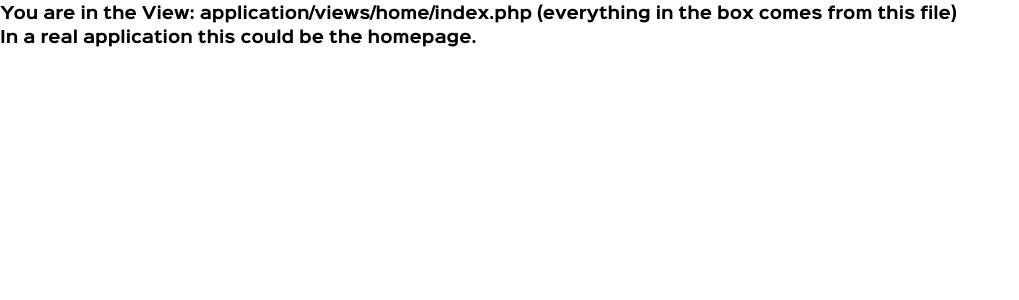
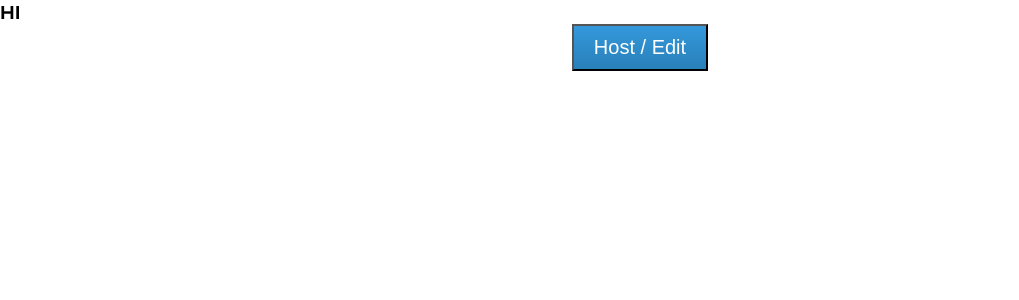
Before and after one commit to daohashi/ticketer, a PHP site: page / in a window 1280 px wide. Shown: the top 300 px of the page, without its empty margins (0-1019 px from the left). Run offline with PHP 8.4, Linux system fonts and the light colour scheme; a stand-in replaces the project's code that opens the database connection; some libraries are stand-ins or nearby versions.

Commit message:
Finished Index Page, Finished User Ticket Page

```diff
--- a/application/views/home/index.php
+++ b/application/views/home/index.php
@@ -1,4 +1,17 @@
-<div class="container">
-    <h2>You are in the View: application/views/home/index.php (everything in the box comes from this file)</h2>
-    <p>In a real application this could be the homepage.</p>
+<div id="Coordinates">
+	HI
 </div>
+<div class="Middle" >
+	<button type="button" class="btn" id="HostButton">Host / Edit</button>
+</div>
+
+<div class="Middle" id="Events">
+	<ul type="none" id="Lists">
+
+	</ul>
+
+</dl>
+</div>
+
+<!-- our JavaScript -->
+    <script src="<?php echo URL; ?>public/js/EntryPage.js"></script>
--- a/public/css/style.css
+++ b/public/css/style.css
@@ -7,6 +7,8 @@ body{
     font-family:SinkinSans;
     line-height:150%;
 }
+
+/*Index Page CSS*/
 
 .btn {
     background: #3498db;
@@ -23,6 +25,8 @@ body{
     font-size: 20px;
     padding: 10px 20px 10px 20px;
     text-decoration: none;
+
+
 }
 
 .btn:hover {
@@ -33,4 +37,75 @@ body{
     background-image: -o-linear-gradient(top, #3cb0fd, #3498db);
     background-image: linear-gradient(to bottom, #3cb0fd, #3498db);
     text-decoration: none;
+    cursor:pointer;
 }
+
+.Middle
+{
+    width:50%;
+    margin-right: auto;
+    margin-left: auto;
+    text-align: center;
+}
+
+#Events
+{
+}
+
+li {
+    border-bottom:1px solid black;
+    padding-bottom:15px;
+    padding-top:15px;
+    margin:2px;
+}
+
+li:hover
+{
+    cursor:pointer;
+}
+
+/*Ticket Page CSS*/
+#eventName,#password,#estimateTime
+{
+
+}
+
+#eventName
+{
+    margin-top:50px;
+    font-size: 250%;
+}
+
+#ticketNumber
+{
+    font-size: 850%;
+    margin-top:15%;
+}
+
+#password
+{
+    margin-top:180px;
+    font-size: 450%;
+    color:#3498db;
+}
+
+#estimateTime
+{
+    margin-top:12%;
+    font-size: 200%;
+}
+
+
+/*Media Query*/
+@media all and (max-width: 480px) {
+    body {
+        font-size: 20px; } }
+@media all and (min-width: 481px) and (max-width: 768px) {
+    body {
+        font-size: 24px; } }
+@media all and (min-width: 769px) and (max-width: 1024px) {
+    body {
+        font-size: 30px; } }
+@media all and (min-width: 1281px) {
+    body {
+        font-size: 20px; } }
--- /dev/null
+++ b/public/js/EntryPage.js
@@ -0,0 +1,33 @@
+var listOfEvents;
+$("#HostButton").on("click",getLocation);
+
+function getLocation() {
+    if (navigator.geolocation) {
+        navigator.geolocation.getCurrentPosition(givePosition);
+    } else {
+        x.innerHTML = "Geolocation is not supported by this browser.";
+    }
+}
+function givePosition(position) {
+	 $.ajax({url:"/home/getEvents/" + position.coords.latitude + "/" + position.coords.longitude,success:function(result){
+	 	listOfEvents = JSON.parse(result);
+	 	document.getElementById("Coordinates").innerHTML = "Latitude: " + position.coords.latitude +
+    "<br>Longitude: " + position.coords.longitude;
+
+	addItem(listOfEvents);
+	 }
+
+	});
+
+}
+
+function addItem(listOfEvents){
+
+	for (i=0; i < listOfEvents.length; i++)
+	{
+		$('ul#Lists').append("<li>" + listOfEvents[i].title + "</li>");
+	}
+
+}
+
+getLocation();
```
Also changed, not shown: application/views/home/ticket.php (added, +13 -0 lines), public/js/ticket.js (added, +33 -0 lines).
